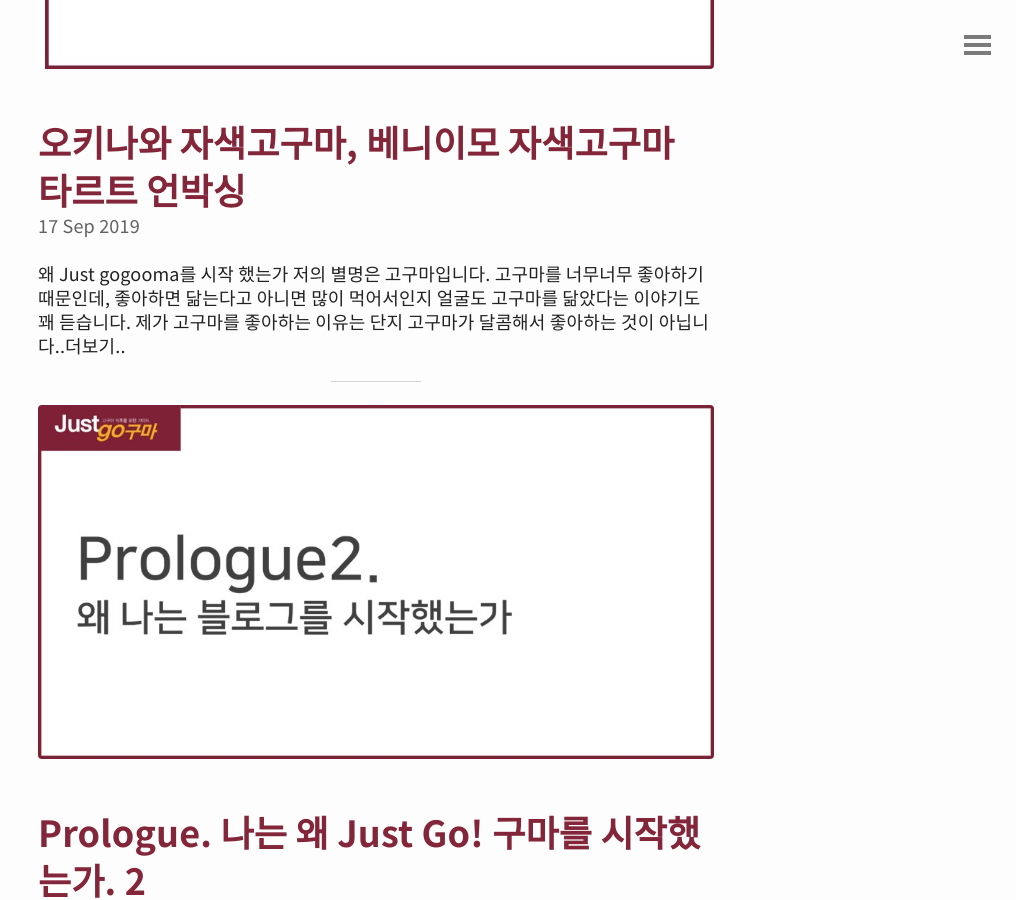
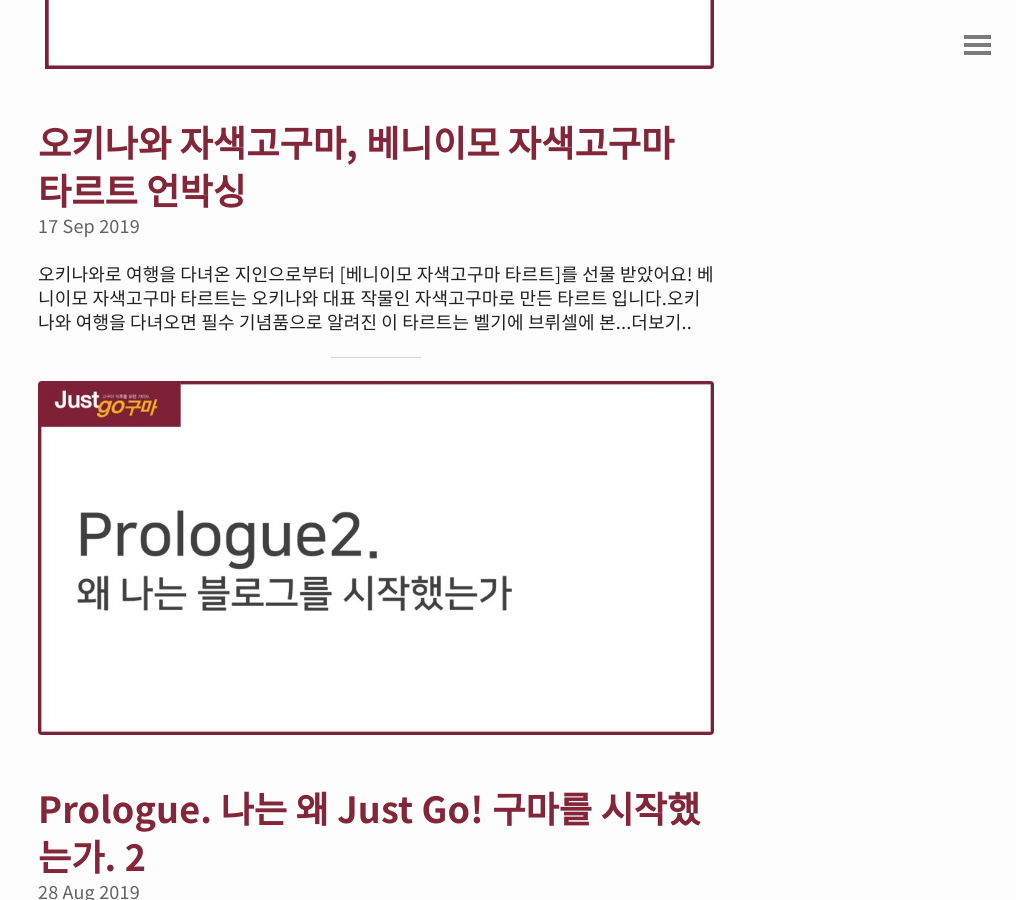
Before and after one commit to go-gingerman/myjustgogooma, a Jekyll site: the page built from index.html, in a window 1280 px wide and 900 px high, scrolled down 523 px. Shown: the whole window, without its empty margins (264-1280 px from the left). Built offline with Jekyll 4.4.1, drawn with Linux system fonts in a browser that asks for light colours; the list of posts is cut into pages by our own code.

Commit message:
post3_edit
tart-edit

```diff
--- a/_posts/2019-09-17-beniimo-okinawa-sweetpotaotart-review.md
+++ b/_posts/2019-09-17-beniimo-okinawa-sweetpotaotart-review.md
@@ -15,12 +15,12 @@ tags:
   - 저스트고구마
   - 고구마제품리뷰
   - 오키나와 자색고구마
-description: 왜 Just gogooma를 시작 했는가 저의 별명은 고구마입니다. 고구마를 너무너무 좋아하기 때문인데, 좋아하면 닮는다고 아니면 많이 먹어서인지 얼굴도 고구마를 닮았다는 이야기도 꽤 듣습니다. 제가 고구마를 좋아하는 이유는 단지 고구마가 달콤해서 좋아하는 것이 아닙니다..더보기..
+description: 오키나와로 여행을 다녀온 지인으로부터 [베니이모 자색고구마 타르트]를 선물 받았어요! 베니이모 자색고구마 타르트는 오키나와 대표 작물인 자색고구마로 만든 타르트 입니다.오키나와 여행을 다녀오면 필수 기념품으로 알려진 이 타르트는 벨기에 브뤼셀에 본...더보기..
 ---
 
  <br>
 
-#### 오키나와로 여행을 다녀온 지인으로부터 [베니이모 자색고구마 타르트]를 선물 받았어요
+#### 오키나와로 여행을 다녀온 지인으로부터 [베니이모 자색고구마 타르트]를 선물 받았어요 !
 
 
 
@@ -143,7 +143,6 @@ description: 왜 Just gogooma를 시작 했는가 저의 별명은 고구마입
 <hr/>
 
 
-
  <br>
 
   품평 대회에서 수상까지한 오키나와 자색 고구마 타르트를 보면서 지역의 특산물을 정말 ‘잘’ 만들었 다는 생각이 듭니다
```
